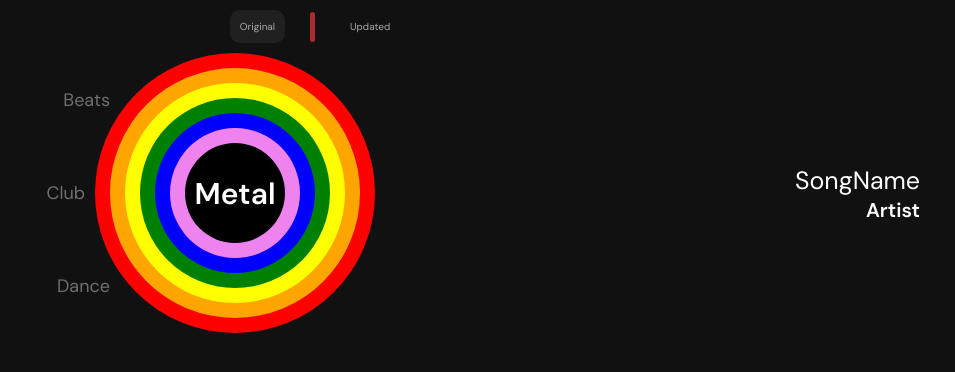
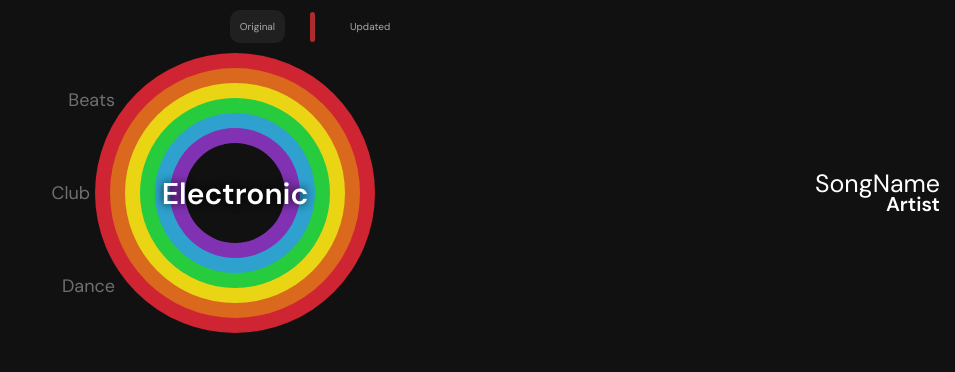
Before and after one commit to roshanshibu/redline-pwa, a React (Create React App) app: page / in a window 1280 px wide. Shown: the top 372 px of the page, without its empty margins (325-1280 px from the left). Built offline with nearby package versions, Linux system fonts and the light colour scheme.

Commit message:
og tab padding

```diff
--- a/src/components/NormalKnob/NormalKnob.jsx
+++ b/src/components/NormalKnob/NormalKnob.jsx
@@ -17,6 +17,7 @@ const NormalKnob = (props) => {
         width: "150px",
         height: "150px",
         marginTop: "60px",
+        marginLeft: "15px",
       }}
     />
   );
--- a/src/tabs/ogUI/ogUI.css
+++ b/src/tabs/ogUI/ogUI.css
@@ -49,28 +49,6 @@
   margin: 90px;
 }
 
-.red {
-  background-color: red;
-}
-.orange {
-  background-color: orange;
-}
-.yellow {
-  background-color: yellow;
-}
-.green {
-  background-color: green;
-}
-.blue {
-  background-color: blue;
-}
-.violet {
-  background-color: violet;
-}
-.black {
-  background-color: black;
-}
-
 .innerCircleTextContainer {
   width: 280px;
   height: 280px;
@@ -84,6 +62,7 @@
   font-size: 30px;
   font-weight: 600;
   margin: 0;
+  text-shadow: 0px 0px 10px #000000;
 }
 .outerCircleTextContainer {
   position: absolute;
@@ -92,7 +71,7 @@
   flex-direction: column;
   justify-content: space-around;
   text-align: right;
-  right: 265px;
+  right: 260px;
   font-size: 18px;
   color: rgba(255, 255, 255, 0.396);
   font-weight: 400;
@@ -107,10 +86,12 @@
   height: 280px;
   justify-content: center;
   text-align: right;
-  padding-right: 35px;
+  position: absolute;
+  right: 15px;
 }
 .trackInfoContainer p {
   margin: 0;
+  line-height: 0.9;
 }
 
 .ogSongName {
--- a/src/tabs/ogUI/ogUI.jsx
+++ b/src/tabs/ogUI/ogUI.jsx
@@ -1,6 +1,15 @@
 import { useState } from "react";
 import "./ogUI.css";
 import NormalKnob from "../../components/NormalKnob/NormalKnob";
+
+let red = "#CF2431";
+let orange = "#DA681D";
+let yellow = "#E9D514";
+let green = "#27CB3E";
+let blue = "#2EA1CE";
+let indigo = "#5682B8";
+let violet = "#8132B2";
+let black = "#111111";
 
 const OgUI = () => {
   const [knobPos, setKnobPos] = useState(0);
@@ -13,15 +22,15 @@ const OgUI = () => {
       <NormalKnob knobPos={knobPos} updateKnobPos={updateKnobPos} />
       {/* <p>{knobPos}</p> */}
       <div className="ogRainbowContainer">
-        <span className="circle red"></span>
-        <span className="circle orange"></span>
-        <span className="circle yellow"></span>
-        <span className="circle green"></span>
-        <span className="circle blue"></span>
-        <span className="circle violet"></span>
-        <span className="circle black"></span>
+        <span className="circle" style={{ backgroundColor: red }}></span>
+        <span className="circle" style={{ backgroundColor: orange }}></span>
+        <span className="circle" style={{ backgroundColor: yellow }}></span>
+        <span className="circle" style={{ backgroundColor: green }}></span>
+        <span className="circle" style={{ backgroundColor: blue }}></span>
+        <span className="circle" style={{ backgroundColor: violet }}></span>
+        <span className="circle" style={{ backgroundColor: black }}></span>
         <div className="innerCircleTextContainer">
-          <p className="innerCircleText">Metal</p>
+          <p className="innerCircleText">Electronic</p>
         </div>
         <div className="outerCircleTextContainer">
           <p className="octTop">Beats</p>
@@ -33,6 +42,7 @@ const OgUI = () => {
         <p className="ogSongName">SongName</p>
         <p className="ogArtistName">Artist</p>
       </div>
+      <div style={{ width: "160px" }}></div>
     </div>
   );
 };
```
